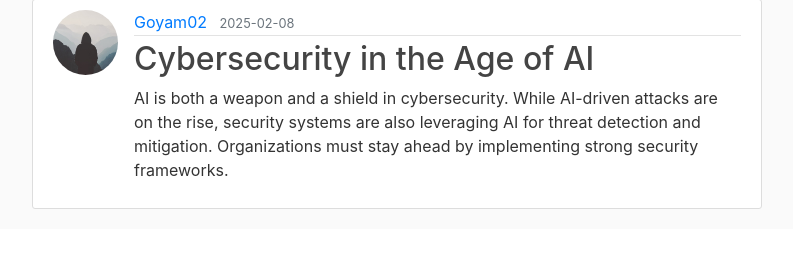
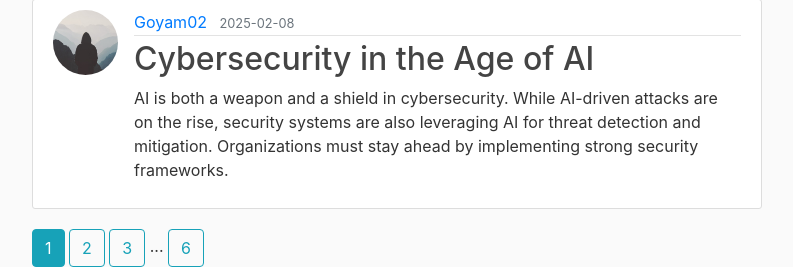
Before and after one commit to Goyam02/Flask_Blog, a Flask app: page / in a window 1280 px wide. Shown: the part 907-1174 px from the top of the page, without its empty margins (53-846 px from the left). Before the commit the page ends 1116 px from the top, so only its background shows below. Run offline with Flask 3, Linux system fonts and the light colour scheme.

Commit message:
pagination feature successfully added

```diff
--- a/flaskblog/templates/home.html
+++ b/flaskblog/templates/home.html
@@ -13,4 +13,16 @@
         </div>
       </article>
     {% endfor %}
+    {% for page_num in posts.iter_pages(left_edge=1, right_edge=1, left_current=1, right_current=2) %}
+      {% if page_num %}
+        {% if posts.page == page_num %}
+        <a class="btn btn-info" href="{{ url_for('home',page = page_num) }}">{{ page_num }}</a>
+        {% else %}
+        <a class="btn btn-outline-info" href="{{ url_for('home',page = page_num) }}">{{ page_num }}</a>
+        {% endif %}
+      {% else %}
+      ...
+      {% endif %}
+    {% endfor %}
+
 {% endblock %}
```
